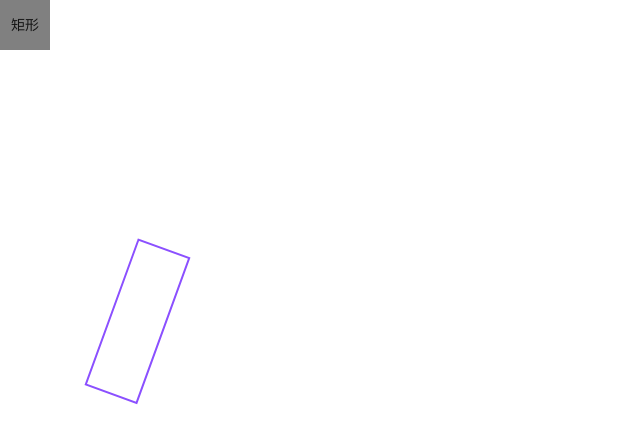
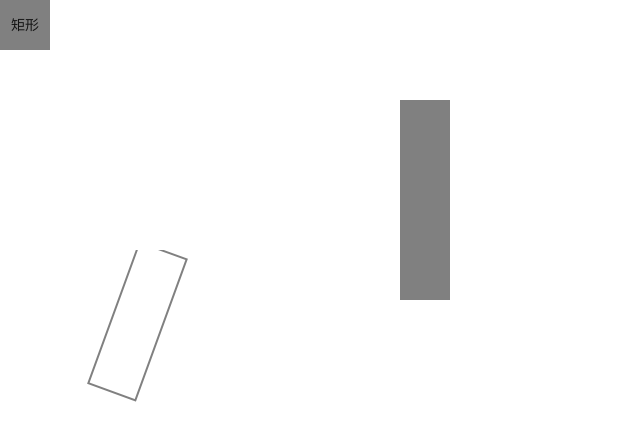
Before and after one commit to zyronon/open-design, a React (Vite) app: page / in a window 1280 px wide. Shown: the top 442 px of the page, without its empty margins (0-640 px from the left). Built offline with nearby package versions, Linux system fonts and the light colour scheme.

Commit message:
用js描述图形

```diff
--- a/src/pages/canvas/Canvas.tsx
+++ b/src/pages/canvas/Canvas.tsx
@@ -61,7 +61,23 @@ export default function Canvas() {
     let canvas = canvasRef.current
     setCanvas(canvas)
     // @ts-ignore
-    setCtx(canvas.getContext('2d'))
+    let ctx = canvas.getContext('2d')
+    setCtx(ctx)
+    let width = canvas.width, height = canvas.height;
+    // if (window.devicePixelRatio) {
+    //   canvas.style.width = width + "px";
+    //   canvas.style.height = height + "px";
+    //   canvas.height = height * window.devicePixelRatio;
+    //   canvas.width = width * window.devicePixelRatio;
+    //   ctx.scale(window.devicePixelRatio, window.devicePixelRatio);
+    // }
+    canvas.style.width = width + "px";
+    canvas.style.height = height + "px";
+    canvas.height = height * 2;
+    canvas.width = width * 2;
+    ctx.scale(2, 2);
+
+
     setCanvasRect(canvas.getBoundingClientRect())
     let allLine = {
       x: 0,
@@ -79,9 +95,9 @@ export default function Canvas() {
       w: 50,
       h: 150,
       rotate: 20,
-      lineWidth: 1,
-      type: BlockType.FILL,
-      color: 'black'
+      lineWidth: 2,
+      type: BlockType.LINE,
+      color: 'gray'
     }
     let oneBoxLine = {
       x: oneBox.x - d,
@@ -101,7 +117,7 @@ export default function Canvas() {
       rotate: 0,
       lineWidth: 1,
       type: BlockType.FILL,
-      color: 'black'
+      color: 'white'
     }
     let a = 0
     let threeBox = {
@@ -116,10 +132,10 @@ export default function Canvas() {
     }
     setBlocks(o => {
       // o.push(getPath(allLine))
-      // o.push(getPath(oneBox))
-      o.push(getPath(oneBoxLine))
-      // o.push(getPath(towBox))
-      // o.push(getPath(threeBox))
+      o.push(getPath(oneBox))
+      // o.push(getPath(oneBoxLine))
+      o.push(getPath(towBox))
+      o.push(getPath(threeBox))
       return clone(o)
     })
   }, [])
@@ -129,26 +145,32 @@ export default function Canvas() {
   }, [blocks])
 
   function draw2() {
-    //
-    // ctx.lineWidth = 3
-    //
+    // ctx.lineWidth = 8
+    // let s = 4
+    // x = 150.5 * s, y = 150.5 * s, w = 50 * s, h = 50 * s
+    // ctx.scale(.25, .25)
+    // ctx.rotate(20 * Math.PI / 180)
+    // ctx.imageSmoothingEnabled = true;
     // ctx.beginPath()
-    // ctx.moveTo(15, 10)
-    // ctx.lineTo(115, 10)
+    // ctx.moveTo(x, y)
+    // ctx.lineTo(x + w, y);
+    // ctx.lineTo(x + w, y + h);
+    // ctx.lineTo(x, y + h);
+    // ctx.lineTo(x, y);
+    // ctx.closePath()
     // ctx.stroke()
-    //
     // ctx.beginPath()
     // ctx.moveTo(15, 20.5)
     // ctx.lineTo(115, 20.5)
     // ctx.stroke()
-    // return
+    clearAll()
     ctx.save()
     // ctx.translate(0.5, 0.5);
-    clearAll();
     ctx.lineCap = 'square'
     blocks.map(v => {
       ctx.save()
       ctx.rotate((v.rotate * Math.PI) / 180);
+
       ctx.lineWidth = v.lineWidth
       if (v.type === BlockType.LINE) {
         renderLine2(v.x, v.y, v.w, v.h, v.color)
@@ -520,12 +542,12 @@ export default function Canvas() {
       console.log('在里面')
       //这里要加一个判断，如果有一个在里面了，后面就不需要再去判断了，
       // 否则后面判断时会走到else逻辑里面，给清除掉
-      d = 4
+      d = .5
       ctx.save()
       ctx.lineWidth = 2
       ctx.lineCap = 'square'
       ctx.rotate((box.rotate * Math.PI) / 180);
-      renderLine2(box.x - d, box.y - d, box.w + 2 * d, box.h + 2 * d, 'rgb(139,80,255)')
+      renderLine2(box.x - d, box.y - d, box.w + 2 * d, box.h + 2 * d, 'rgb(81,131,247)')
       // renderBox2(box.x, box.y, box.w, box.h, box.color)
       ctx.restore()
       return true
@@ -545,7 +567,6 @@ export default function Canvas() {
       let r = isPointInPath(x, y, b)
       if (r) break
     }
-
   }
 
   return (
```
